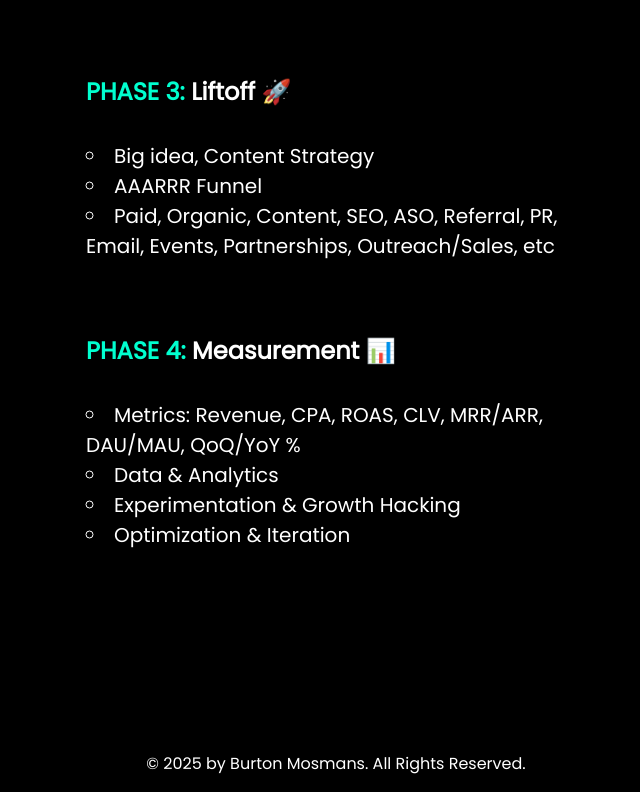
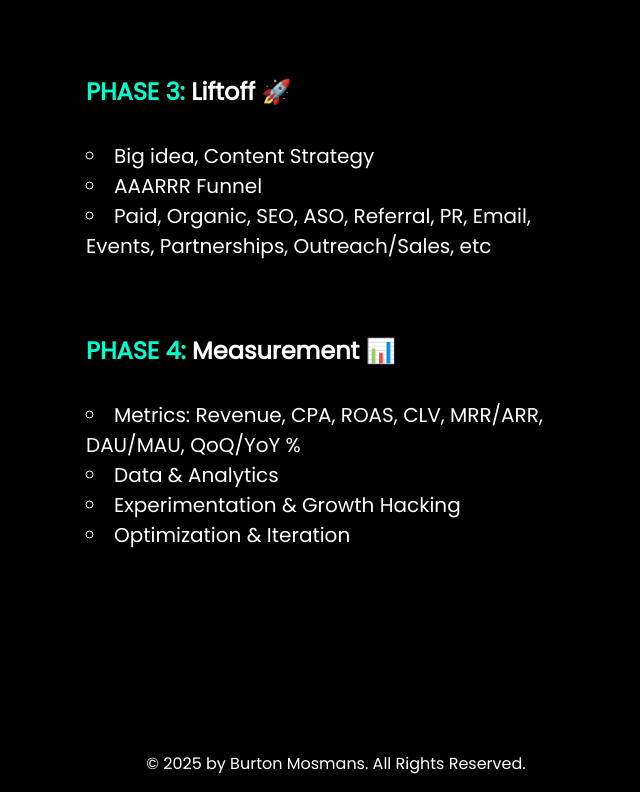
Before and after one commit to Burtwa/GrowthPlaybook, a plain HTML site: page index.html in a window 1280 px wide. Shown: the part 1337-2129 px from the top of the page, without its empty margins (304-944 px from the left). Drawn offline with Linux system fonts and the light colour scheme.

Commit message:
Update index.html

```diff
--- a/index.html
+++ b/index.html
@@ -49,7 +49,7 @@
   <ul>
     <li>Big idea, Content Strategy</li>
     <li>AAARRR Funnel</li>
-    <li>Paid, Organic, Content, SEO, ASO, Referral, PR, Email, Events, Partnerships, Outreach/Sales, etc</li>
+    <li>Paid, Organic, SEO, ASO, Referral, PR, Email, Events, Partnerships, Outreach/Sales, etc</li>
   </ul>
 </div>
 
```
